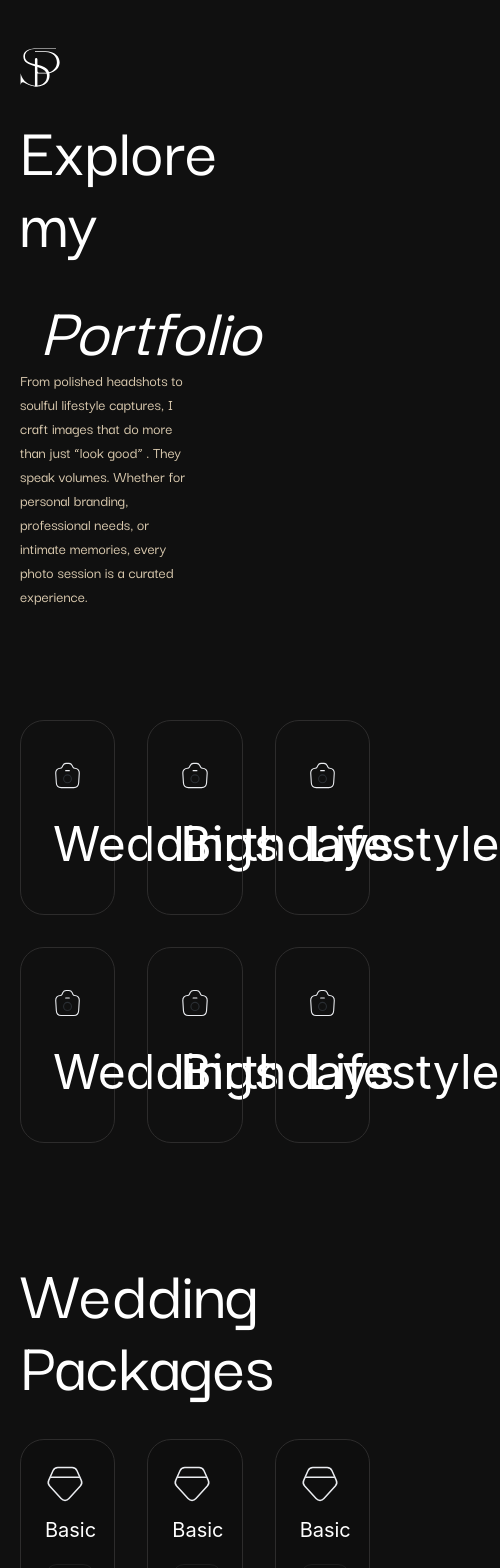
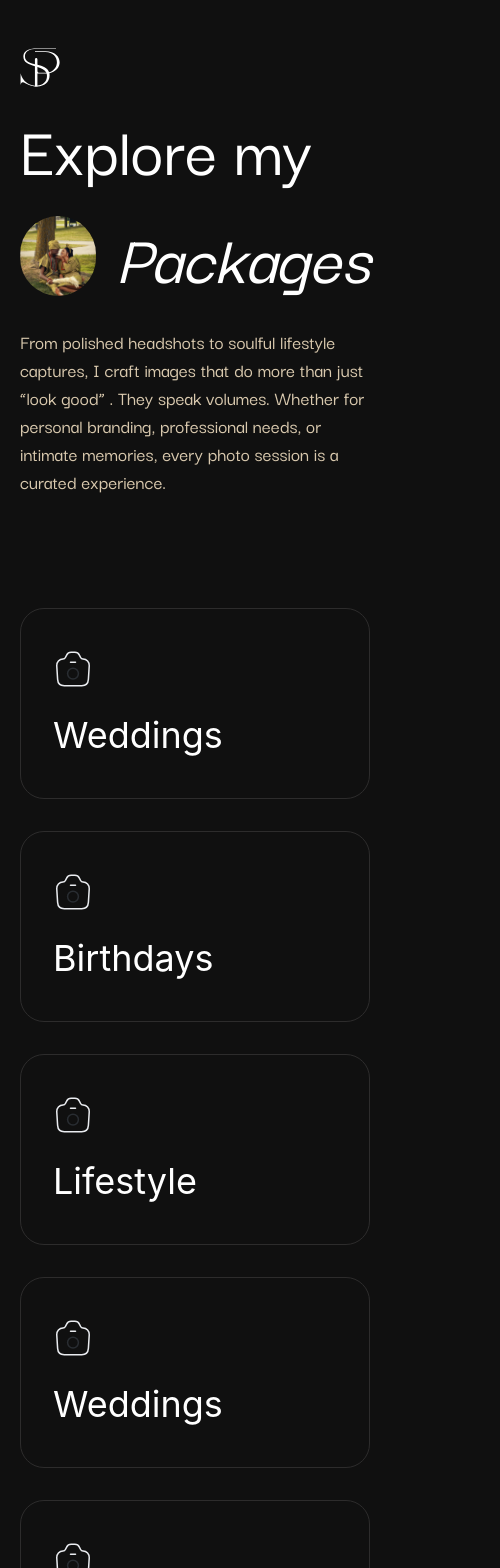
Before and after one commit to oluwaferanmi12/photography, a Next.js app: page /pricing in a window 390 px wide. Shown: the top 1568 px of the page, 500 px wide, since content can reach past the window. Built offline with nearby package versions, Linux system fonts and the light colour scheme; a web font is replaced by a local one; what @ant-design/nextjs-registry would draw is missing.

Commit message:
updae on pricing and portfolio pages

```diff
--- a/src/app/gallery/page.tsx
+++ b/src/app/gallery/page.tsx
@@ -10,13 +10,13 @@ import rollingImage from "@/assets/svgs/rollingImage.svg";
 const Gallery = () => {
   return (
     <div>
-      <div className="flex flex-col gap-14 justify-center items-center mt-32">
-        <div className=" flex flex-col gap-28 w-full p-14 3xl:p-28">
+      <div className="flex flex-col gap-14 justify-center items-center mt-28 lg:mt-32">
+        <div className=" flex flex-col gap-28 w-full px-5 lg:p-14 3xl:p-28">
           <div className="galleryBg relative border-4 border-light-brown w-full flex items-center">
-            <div className="my-6 text-white text-8xl flex flex-col gap-5 font-grotesk-regular">
+            <div className="mx-14 text-white text-6xl lg:text-8xl flex flex-col gap-5 font-grotesk-regular">
               <p>Weddings</p>
             </div>
-            <span className="absolute -right-10 -bottom-10 ">
+            <span className="absolute right-0 -bottom-10 lg:-right-10 lg:-bottom-10 ">
             <Image src={rollingImage} alt="img" />
           </span>
           </div>
--- a/src/app/pricing/page.tsx
+++ b/src/app/pricing/page.tsx
@@ -16,8 +16,8 @@ const Portfolio = () => {
     <div>
       <div className="mt-28 lg:mt-48">
         <div className="px-5 lg:px-14 3xl:px-28">
-          <div className="flex flex-col lg:flex-row justify-between w-full lg:items-center">
-            <div className="flex flex-col gap-8 w-1/2">
+          <div className="flex flex-col gap-8 lg:gap-0 lg:flex-row justify-between w-full lg:items-center">
+            <div className="flex flex-col gap-8 lg:w-1/2">
               <h2 className="text-7xl">Explore my</h2>
               <div className="flex gap-5 items-center">
                 <span>
@@ -27,10 +27,10 @@ const Portfolio = () => {
                     alt="img"
                   />
                 </span>
-                <h2 className=" italic text-7xl ">Portfolio</h2>
+                <h2 className=" italic text-7xl ">Packages</h2>
               </div>
             </div>
-            <div className="w-1/2 text-light-brown">
+            <div className="lg:w-[70%] text-xl text-light-brown">
               <p>
                 From polished headshots to soulful lifestyle captures, I craft
                 images that do more than just “look good” . They speak volumes.
@@ -46,37 +46,37 @@ const Portfolio = () => {
           {/* Third section */}
           <div className="my-28">
             <Row gutter={[32, 32]}>
-              <Col xs={8}>
+              <Col xs={24} lg={8}>
                 <ServiceWrapperCard
                   text="Weddings"
                   topArea={{ icon: briefIcon }}
                 />
               </Col>
-              <Col xs={8}>
+              <Col xs={24} lg={8}>
                 <ServiceWrapperCard
                   text="Birthdays"
                   topArea={{ icon: briefIcon }}
                 />
               </Col>
-              <Col xs={8}>
+              <Col xs={24} lg={8}>
                 <ServiceWrapperCard
                   text="Lifestyle"
                   topArea={{ icon: briefIcon }}
                 />
               </Col>
-              <Col xs={8}>
+              <Col xs={24} lg={8}>
                 <ServiceWrapperCard
                   text="Weddings"
                   topArea={{ icon: briefIcon }}
                 />
               </Col>
-              <Col xs={8}>
+              <Col xs={24} lg={8}>
                 <ServiceWrapperCard
                   text="Birthdays"
                   topArea={{ icon: briefIcon }}
                 />
               </Col>
-              <Col xs={8}>
+              <Col xs={24} lg={8}>
                 <ServiceWrapperCard
                   text="Lifestyle"
                   topArea={{ icon: briefIcon }}
@@ -87,7 +87,7 @@ const Portfolio = () => {
 
           {/* Third section */}
           <div className="pb-36">
-            <h3 className="w-[25%] text-7xl">Wedding Packages</h3>
+            <h3 className="lg:w-[25%] text-6xl lg:text-7xl">Wedding Packages</h3>
             <div className="mt-10">
               <PlanCards />
             </div>
--- a/src/components/galleryBox/gallery-box.tsx
+++ b/src/components/galleryBox/gallery-box.tsx
@@ -119,7 +119,7 @@ export const GalleryBox = () => {
             </div>
           </Col>
           <Col xs={12} className="relative">
-            <div className="flex items-center justify-center">
+            <div className="hidden lg:flex items-center justify-center">
               <span>
                 <ParallaxImage
                   src={sixthImage5}
@@ -145,7 +145,7 @@ export const GalleryBox = () => {
                 </div>
               </motion.div>
             </div>
-            <div className="flex justify-center">
+            <div className="justify-center hidden lg:flex">
               <span className="absolute bottom-0">
                 <ParallaxImage
                   src={sixthImage6}
--- a/src/components/plans-card/PlanCards.tsx
+++ b/src/components/plans-card/PlanCards.tsx
@@ -7,8 +7,8 @@ import arrowRight from "@/assets/svgs/right_arrow.svg";
 export const PlanCards = () => {
   return (
     <div>
-      <Row gutter={32}>
-        <Col xs={8}>
+      <Row gutter={[32, 32]}>
+        <Col xs={24} lg={8}>
           <div className="p-6 border border-off-white bg-[#0E0E0E] rounded-3xl">
             <span>
               <Image src={icon} className=" " alt="icon" />
@@ -41,7 +41,7 @@ export const PlanCards = () => {
             </button>
           </div>
         </Col>
-        <Col xs={8}>
+        <Col xs={24} lg={8}>
           <div className="bg-[#0E0E0E] p-6 border border-off-white rounded-3xl">
             <span>
               <Image src={icon} className=" " alt="icon" />
@@ -74,7 +74,7 @@ export const PlanCards = () => {
             </button>
           </div>
         </Col>
-        <Col xs={8}>
+        <Col xs={24} lg={8}>
           <div className="bg-[#0E0E0E] p-6 border border-off-white rounded-3xl">
             <span>
               <Image src={icon} className=" " alt="icon" />
--- a/src/components/services/ServiceWrapperCard.tsx
+++ b/src/components/services/ServiceWrapperCard.tsx
@@ -44,7 +44,7 @@ export const ServiceWrapperCard: React.FC<ServiceWrapperCardProps> = ({
         ) : null}
       </div>
 
-      <p className="text-5xl leading-tight max-w-[200px]">{text}</p>
+      <p className={` ${size === "sm" ? "text-5xl" : "text-4xl lg:text-5xl"}  leading-tight max-w-[200px]`}>{text}</p>
     </div>
   );
 };
```
